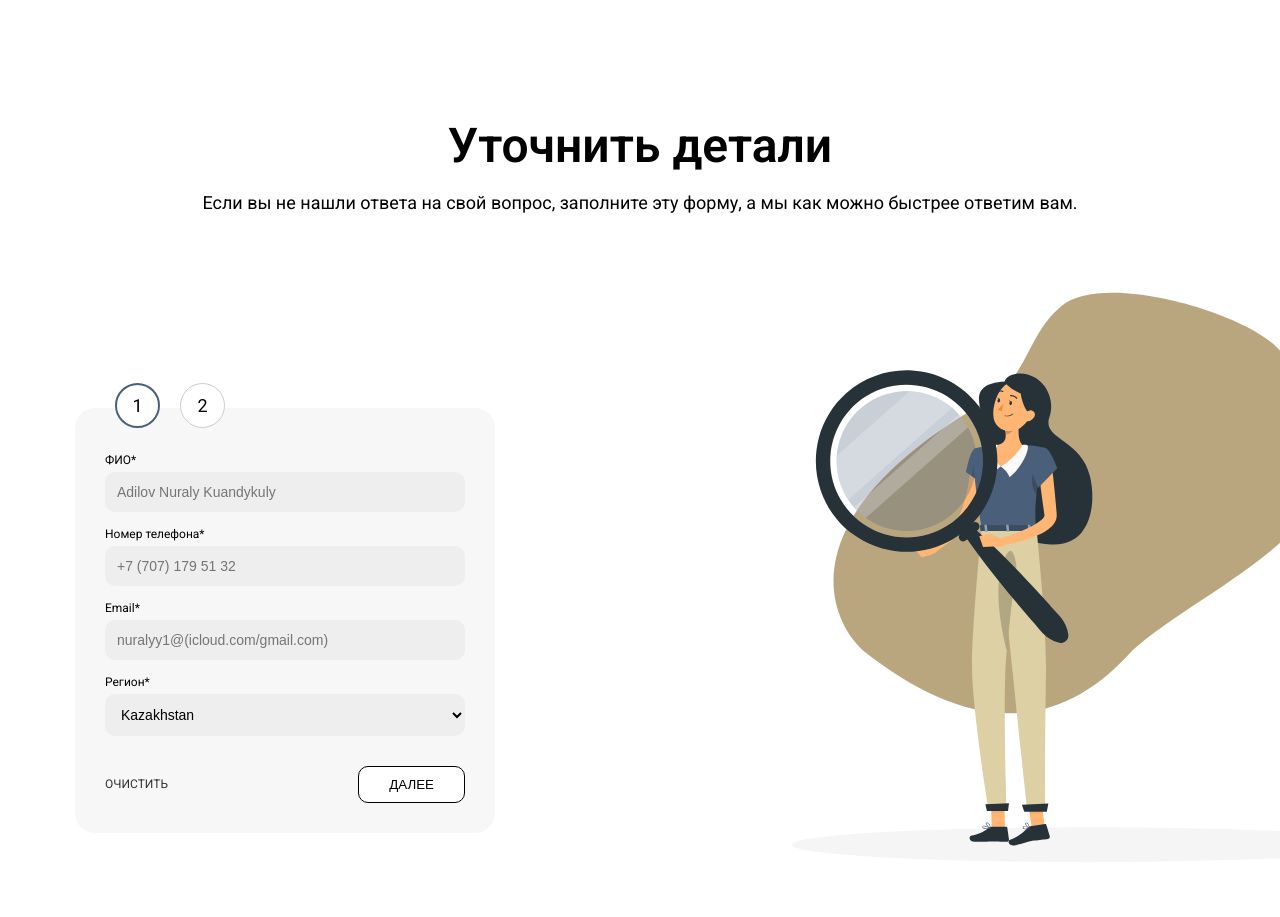
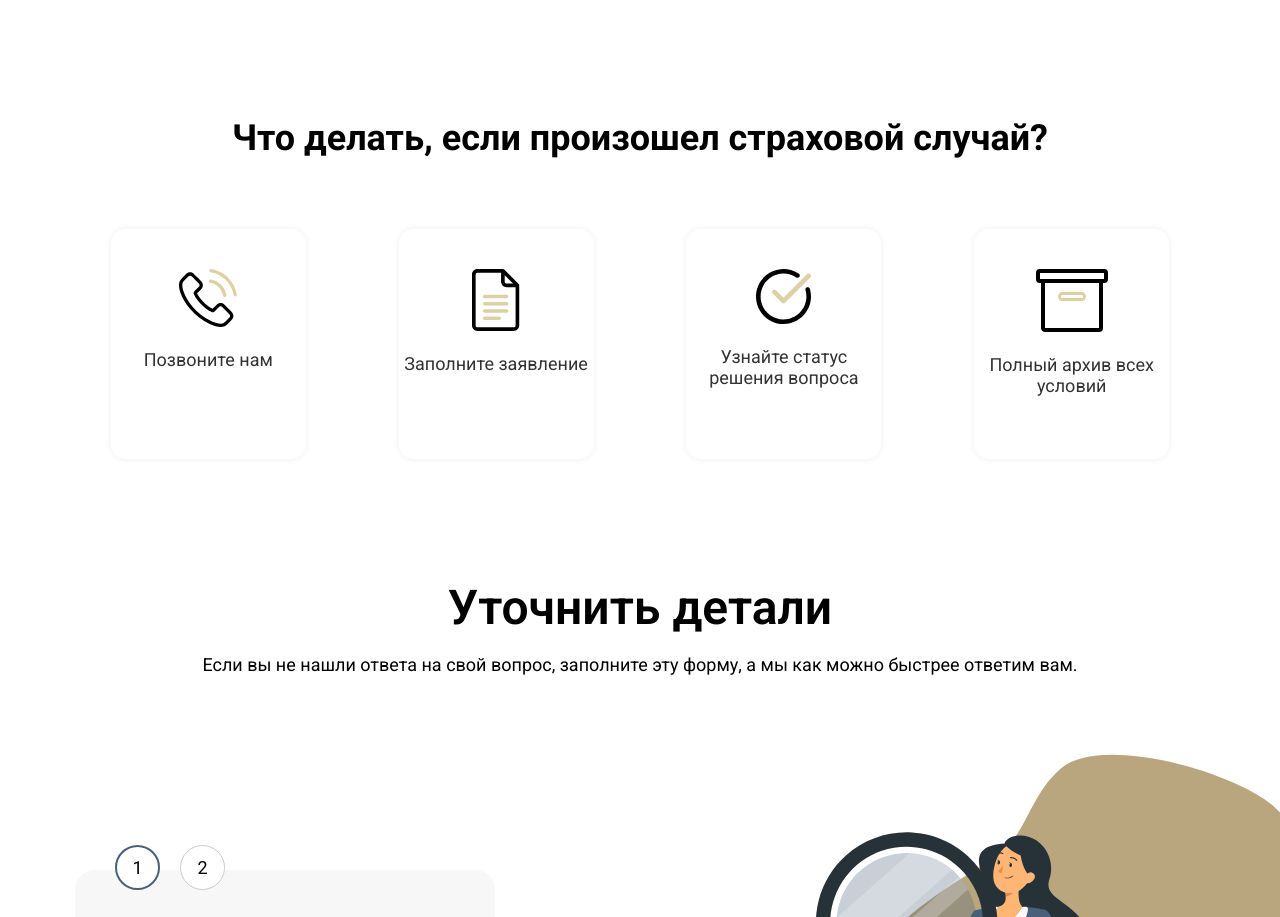
Before and after one commit to tdk9cw28c4-art/first-work, a plain HTML site: page index.html in a window 1280 px wide. Shown: the part 4550-5467 px from the top of the page. Drawn offline with Linux system fonts and the light colour scheme.

Commit message:
section help

```diff
--- a/css/style.css
+++ b/css/style.css
@@ -402,7 +402,7 @@ ul {
     font-size: 14px;
 }
 
-/* ==================================HELP==============================================
+/* ==================================HELP============================================== */
 
 .help_title {
     font-weight: 600;
@@ -431,7 +431,21 @@ ul {
 
     text-align:center;
     padding-top:40px;
-} */
+
+    overflow: hidden;
+
+    transition: transform 0.4s ease, box-shadow0.4s ease,opacity 0.3s;
+    position: relative;
+}
+
+.help_card:hover {
+    transform: scale(1.1) translatey(-10px);
+    box-shadow: 0 15px 30px rgba(0, 0, 0, 0.1);
+    z-index: 1;
+}
+
+
+
 
 /* =========================================== FORM ================================= */
 
--- a/index.html
+++ b/index.html
@@ -228,7 +228,7 @@
         </section>
 
 
-        <!-- <section class="hepl">
+        <section class="hepl">
             <div class="container">
                 <div class="help_title">
                     <h1>Что делать, если произошел страховой случай?</h1>
@@ -258,7 +258,7 @@
                     </div>
                 </div>
             </div>
-        </section> -->
+        </section>
 
 
         <section class="form_section">
```
